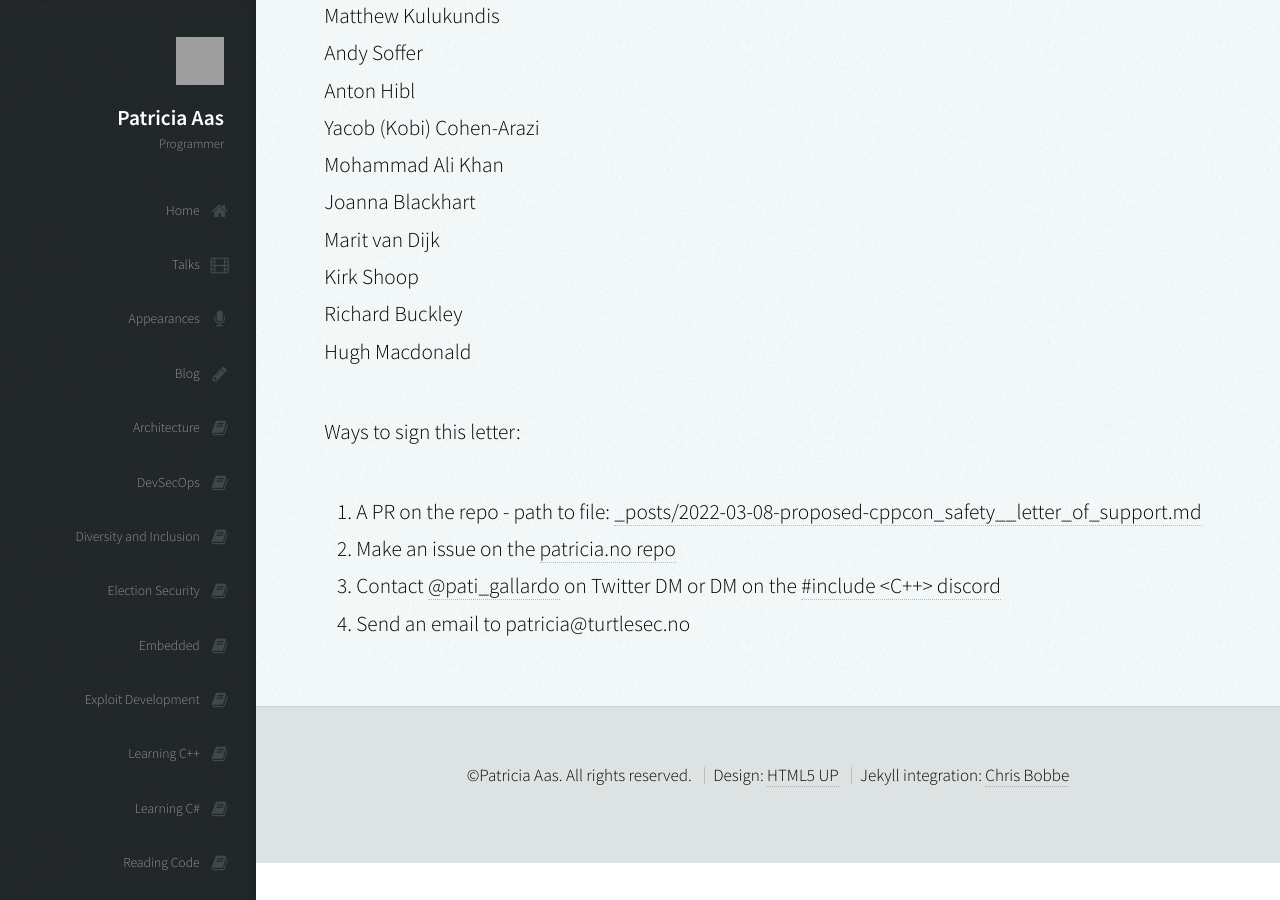
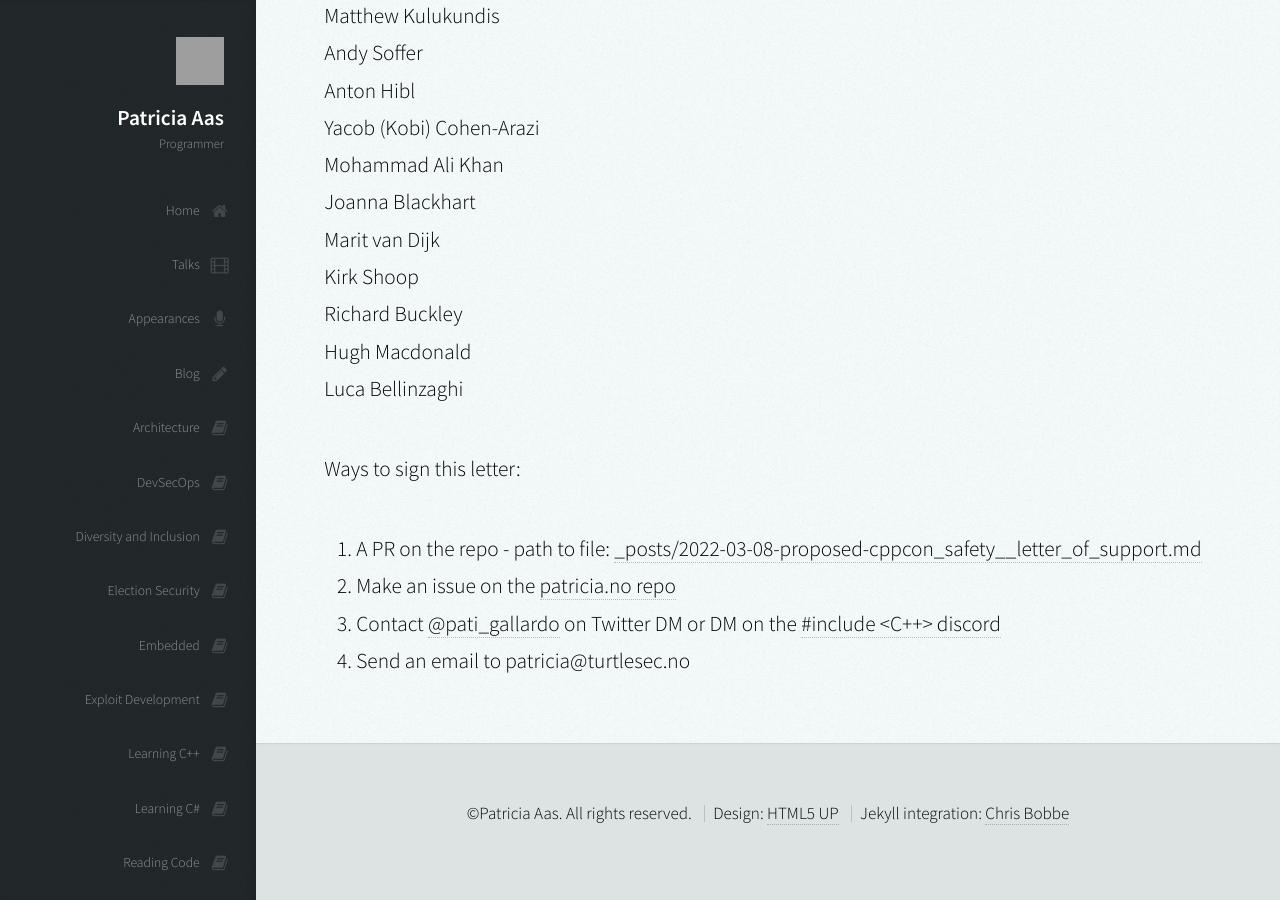
Before and after one commit to patricia-gallardo/patricia-gallardo.github.io, a Jekyll site: the page built from _posts/2022-03-08-proposed-cppcon_safety__letter_of_support.md, in a window 1280 px wide and 900 px high, scrolled down 3544 px. Built offline with Jekyll 4.4.1, drawn with Linux system fonts in a browser that asks for light colours; nearby versions of some CDN libraries; grey boxes are pictures that could not be loaded.

Commit message:
Update 2022-03-08-proposed-cppcon_safety__letter_of_support.md
please, add my signature. Thank you

```diff
--- a/_posts/2022-03-08-proposed-cppcon_safety__letter_of_support.md
+++ b/_posts/2022-03-08-proposed-cppcon_safety__letter_of_support.md
@@ -103,6 +103,7 @@ Marit van Dijk <br>
 Kirk Shoop <br>
 Richard Buckley <br>
 Hugh Macdonald <br>
+Luca Bellinzaghi <br>
 
 
 Ways to sign this letter:
```
